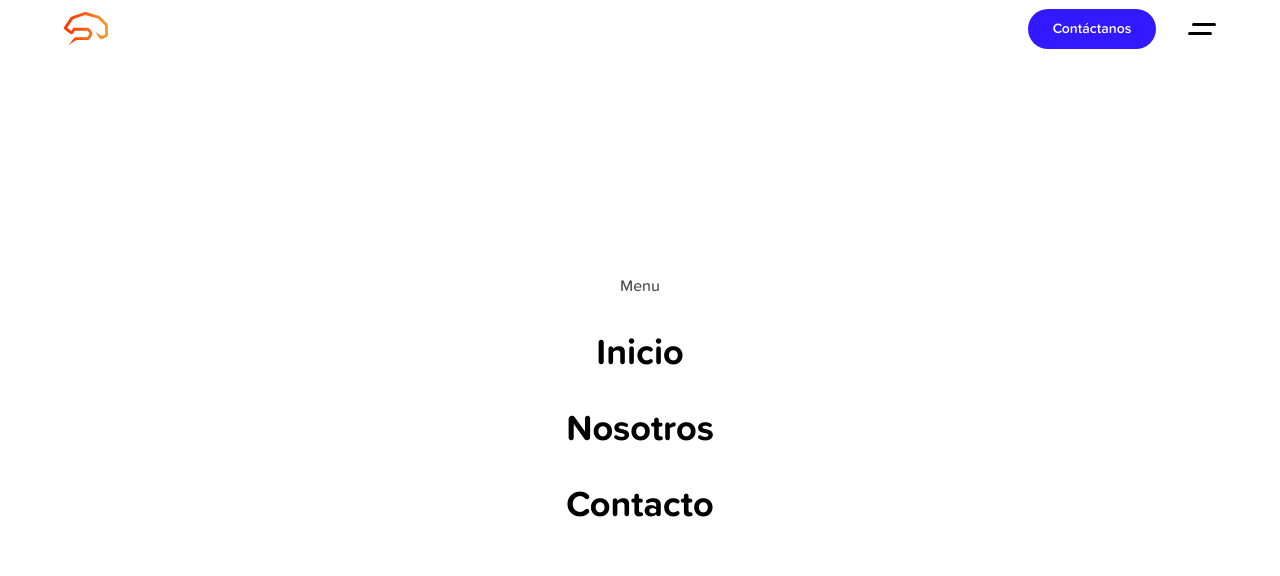
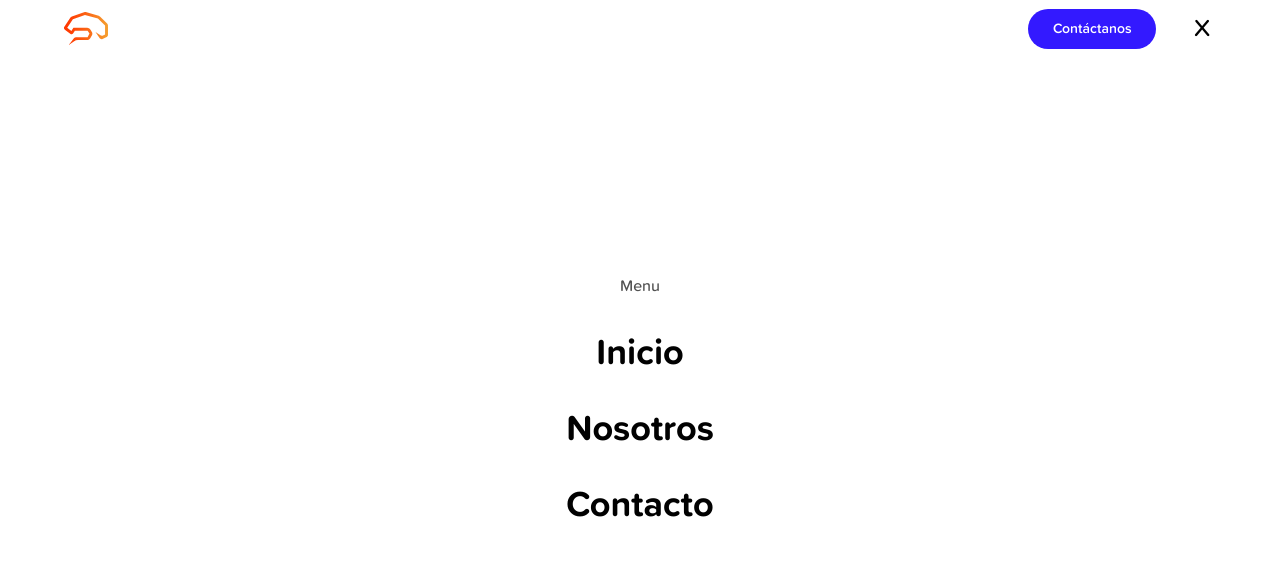
Before and after one commit to saufth/emah-dev, a Next.js app: page / in a window 1280 px wide. Both pictures are taken after a click on the button 1202 px from the left and 28 px from the top of the page. Shown: the top 576 px of the page. Built offline with nearby package versions, Linux system fonts and the light colour scheme.

Commit message:
Navbar refactored & Menu component creted

```diff
--- a/src/components/input/Menu.tsx
+++ /dev/null
@@ -1,23 +0,0 @@
-// Styles
-import styles from '../../styles/input/Menu.module.css'
-// Types
-import { MenuProps } from '../../types/input'
-
-/**
-* The main menu button of the application
-* @see {@link MenuProps} for props definition
-* @param {MenuProps} MenuProps The Menu component props
-* @returns The Menu component
-*/
-const Menu = ({ action, theme = 'light' }: MenuProps) => {
-  const menuStyle = `${styles.menu} ${theme !== 'light' ? styles.menuDark : ''}`
-
-  return (
-    <button className={menuStyle} onClick={action}>
-      <span />
-      <span />
-    </button>
-  )
-}
-
-export default Menu
--- /dev/null
+++ b/src/components/input/MenuButton.tsx
@@ -0,0 +1,23 @@
+// Styles
+import styles from '../../styles/input/MenuButton.module.css'
+// Types
+import { InputProps } from '../../types/input'
+
+/**
+* The main menu button of the application
+* @see {@link InputProps} for props definition
+* @param {InputProps} InputProps The basic input component props
+* @returns The MenuButton component
+*/
+const MenuButton = ({ action, theme = 'light' }: InputProps) => {
+  const menuStyle = `${styles.button} ${theme !== 'light' ? '' : styles.buttonDark}`
+
+  return (
+    <button className={menuStyle} onClick={action}>
+      <span />
+      <span />
+    </button>
+  )
+}
+
+export default MenuButton
--- /dev/null
+++ b/src/components/navigation/Menu.tsx
@@ -0,0 +1,104 @@
+// Components
+import CallToAction from './CallToAction'
+import Link from 'next/link'
+// Hooks
+import useDimensions from '../../modules/sizing/hooks/useDimensions'
+// Animation
+import { motion } from 'framer-motion'
+// Styles
+import styles from '../../styles/navigation/Menu.module.css'
+import { Actionable } from '../../types/input'
+
+/** Background animation variants */
+const backgroundVariants = {
+  open: (width = 1366) => ({
+    clipPath: `circle(${width * 2}px at 100% 0px)`,
+    opacity: 1,
+    transition: {
+      type: 'spring',
+      stiffness: 20,
+      restDelta: 2
+    }
+  }),
+  closed: {
+    clipPath: 'circle(0px at 100% 0px)',
+    opacity: 1,
+    transition: {
+      delay: 0.5,
+      type: 'spring',
+      stiffness: 400,
+      damping: 40
+    }
+  }
+}
+
+/** Nav animation variants */
+const navVariants = {
+  open: {
+    opacity: 1,
+    height: '100vh',
+    transition: {
+      delay: 0.3
+    }
+  },
+  closed: {
+    opacity: 0,
+    height: 0
+  }
+}
+
+interface MenuProps extends Actionable {
+  isOpen: boolean
+}
+
+/**
+ * The main menu of application
+ * @returns Menu component
+ */
+const Menu = ({ isOpen, action }: MenuProps) => {
+  // Animation
+  const { width } = useDimensions()
+
+  return (
+    <motion.div
+      initial={false}
+      animate={isOpen ? 'open' : 'closed'}
+      custom={width}
+    >
+      <motion.nav
+        aria-label='Directorio emah'
+        className={styles.nav}
+        variants={navVariants}
+      >
+        <div>
+          Menu
+        </div>
+        <div className={styles.option} onClick={action}>
+          <Link href='/'>
+            Inicio
+          </Link>
+        </div>
+        <div className={styles.option} onClick={action}>
+          <Link href='/about'>
+            Nosotros
+          </Link>
+        </div>
+        <div className={styles.option} onClick={action}>
+          <Link href='/contact' className={styles.contact}>
+            Contacto
+          </Link>
+          <div className={styles.action} onClick={action}>
+            <CallToAction large theme='dark' />
+          </div>
+        </div>
+      </motion.nav>
+
+      <motion.div
+        className={styles.background}
+        variants={backgroundVariants}
+      />
+    </motion.div>
+  )
+}
+
+export default Menu
--- a/src/components/navigation/Navbar.tsx
+++ b/src/components/navigation/Navbar.tsx
@@ -2,16 +2,15 @@
 import CallToAction from './CallToAction'
 import Image from 'next/image'
 import Link from 'next/link'
-import Menu from '../input/Menu'
+import MenuButton from '../input/MenuButton'
 import Nav from './Nav'
-// Hooks
-import useDimensions from '../../modules/sizing/hooks/useDimensions'
 // Animation
-import { motion, useCycle } from 'framer-motion'
+import { useCycle } from 'framer-motion'
 // Styles
 import styles from '../../styles/navigation/Navbar.module.css'
 // Types
 import { Theme } from '../../types/theme'
+import Menu from './Menu'
 
 /** Theme configuration for Navbar */
 const themeConfig = {
@@ -22,45 +21,6 @@ const themeConfig = {
     logo: '/images/logotype/logomark.svg'
   }
 }
-
-/** Sidebar animation variants */
-const sidebarVariants = {
-  open: (width = 1366) => ({
-    clipPath: `circle(${width * 2}px at 100% 0px)`,
-    opacity: 1,
-    transition: {
-      type: 'spring',
-      stiffness: 20,
-      restDelta: 2
-    }
-  }),
-  closed: {
-    clipPath: 'circle(0px at 100% 0px)',
-    opacity: 1,
-    transition: {
-      delay: 0.5,
-      type: 'spring',
-      stiffness: 400,
-      damping: 40
-    }
-  }
-}
-
-/** Sidebar content animation variants */
-const sidebarContentVariants = {
-  open: {
-    opacity: 1,
-    height: '100vh',
-    transition: {
-      delay: 0.3
-    }
-  },
-  closed: {
-    opacity: 0,
-    height: 0
-  }
-}
-
 /**
  * The main navbar of application
  * @returns Navbar component
@@ -68,7 +28,6 @@ const sidebarContentVariants = {
 const Navbar = () => {
   const theme: Theme = 'dark'
   // Animation
-  const { width } = useDimensions()
   const [isOpen, toggle] = useCycle(false, true)
 
   const handleToggle = () => toggle()
@@ -97,47 +56,12 @@ const Navbar = () => {
               ? <CallToAction theme={theme} />
               : <Nav primary theme={theme} />}
           </div>
-          <Menu theme={theme} action={handleToggle} />
+          {isOpen
+            ? <div className={styles.close} onClick={handleToggle}>X</div>
+            : <MenuButton action={handleToggle} />}
         </div>
       </header>
-      <motion.div
-        initial={false}
-        animate={isOpen ? 'open' : 'closed'}
-        custom={width}
-      >
-        <motion.div
-          className={styles.sidebarBackground}
-          variants={sidebarVariants}
-        />
-
-        <motion.nav
-          aria-label='Directorio emah'
-          className={styles.sidebarContent}
-          variants={sidebarContentVariants}
-        >
-          <div>
-            Menu
-          </div>
-          <div className={styles.sidebarItem} onClick={handleToggle}>
-            <Link href='/'>
-              Inicio
-            </Link>
-          </div>
-          <div className={styles.sidebarItem} onClick={handleToggle}>
-            <Link href='/about'>
-              Nosotros
-            </Link>
-          </div>
-          <div className={styles.sidebarItem} onClick={handleToggle}>
-            <Link href='/contact' className={styles.sidebarNavContact}>
-              Contacto
-            </Link>
-            <div className={styles.sidebarNavAction} onClick={handleToggle}>
-              <CallToAction large theme='dark' />
-            </div>
-          </div>
-        </motion.nav>
-      </motion.div>
+      <Menu isOpen={isOpen} action={handleToggle} />
     </>
   )
 }
--- a/src/styles/input/Menu.module.css
+++ b/src/styles/input/MenuButton.module.css
@@ -1,4 +1,4 @@
-.menu {
+.button {
   @apply
     /* Spacing */
     w-7
@@ -15,7 +15,7 @@
     [&>span]:rounded-sm;
 }
 
-.menuDark {
+.buttonDark {
   @apply
     /* Background */
     [&>span]:bg-emah-dark;
--- /dev/null
+++ b/src/styles/navigation/Menu.module.css
@@ -0,0 +1,55 @@
+.nav {
+  @apply
+    /* Sizing */
+    w-full
+    h-screen
+    /* Layout */
+    fixed
+    top-0
+    left-0
+    z-60
+    overflow-hidden
+    /* Flexbox & Grid */
+    grid
+    place-content-center
+    gap-y-12 md:gap-y-9
+    /* Typography */
+    text-sm md:text-base
+    text-center
+    text-emah-gray;
+}
+
+.option {
+  @apply
+    /* Typography */
+    font-proxima-soft-bold
+    text-5xl md:text-4xl
+    text-emah-dark;
+}
+
+.contact {
+  @apply
+    /* Layout */
+    hidden md:block;
+}
+
+.action {
+  @apply
+    /* Spacing */
+    mt-2
+    /* Layout */
+    md:hidden;
+}
+
+.background {
+  @apply
+    /* Sizing */
+    w-full
+    h-screen
+    /* Layout */
+    fixed
+    top-0
+    z-50
+    /* Background */
+    bg-white;
+}
--- a/src/styles/navigation/Navbar.module.css
+++ b/src/styles/navigation/Navbar.module.css
@@ -46,72 +46,12 @@
     w-full;
 }
 
-.sidebarNavbar {
+.close {
   @apply
-    /* Layout */
-    z-50;
-}
-
-.sidebarContent {
-  @apply
-    /* Sizing */
-    w-full
-    h-screen
-    /* Layout */
-    fixed
-    top-0
-    left-0
-    z-60
-    overflow-hidden
-    /* Flexbox & Grid */
-    grid
-    place-content-center
-    gap-y-12 md:gap-y-9
-    /* Typography */
-    text-sm md:text-base
-    text-center
-    text-emah-gray;
-}
-
-.sidebarItem {
-  @apply
-    /* Typography */
-    font-proxima-soft-bold
-    text-5xl md:text-4xl
-    text-emah-dark;
-}
-
-.sidebarNavContact {
-  @apply
-    /* Layout */
-    hidden md:block;
-}
-
-.sidebarNavAction {
-  @apply
-    /* Spacing */
-    mt-2
-    /* Layout */
-    md:hidden;
-}
-
-.sidebarClose {
-  @apply
-  md:text-lg
+  text-2xl
+  px-1.5
+  leading-none
   text-emah-dark
   /* Interactiviry */
   cursor-pointer;
 }
-
-.sidebarBackground {
-  @apply
-    /* Sizing */
-    w-full
-    h-screen
-    /* Layout */
-    fixed
-    top-0
-    z-50
-    /* Background */
-    bg-white;
-}
```
Also changed, not shown: src/types/input.ts (+4 -4 lines), src/types/layout.ts (+0 -47 lines).
